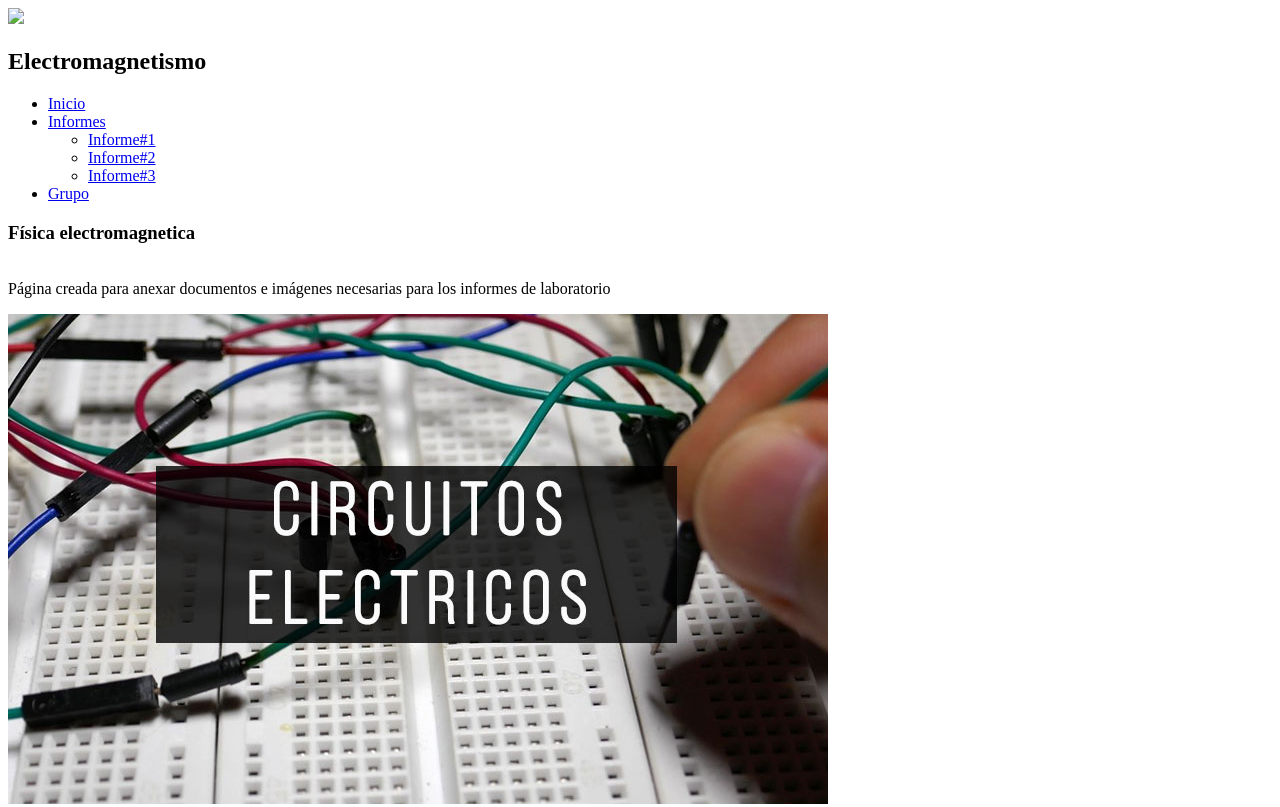
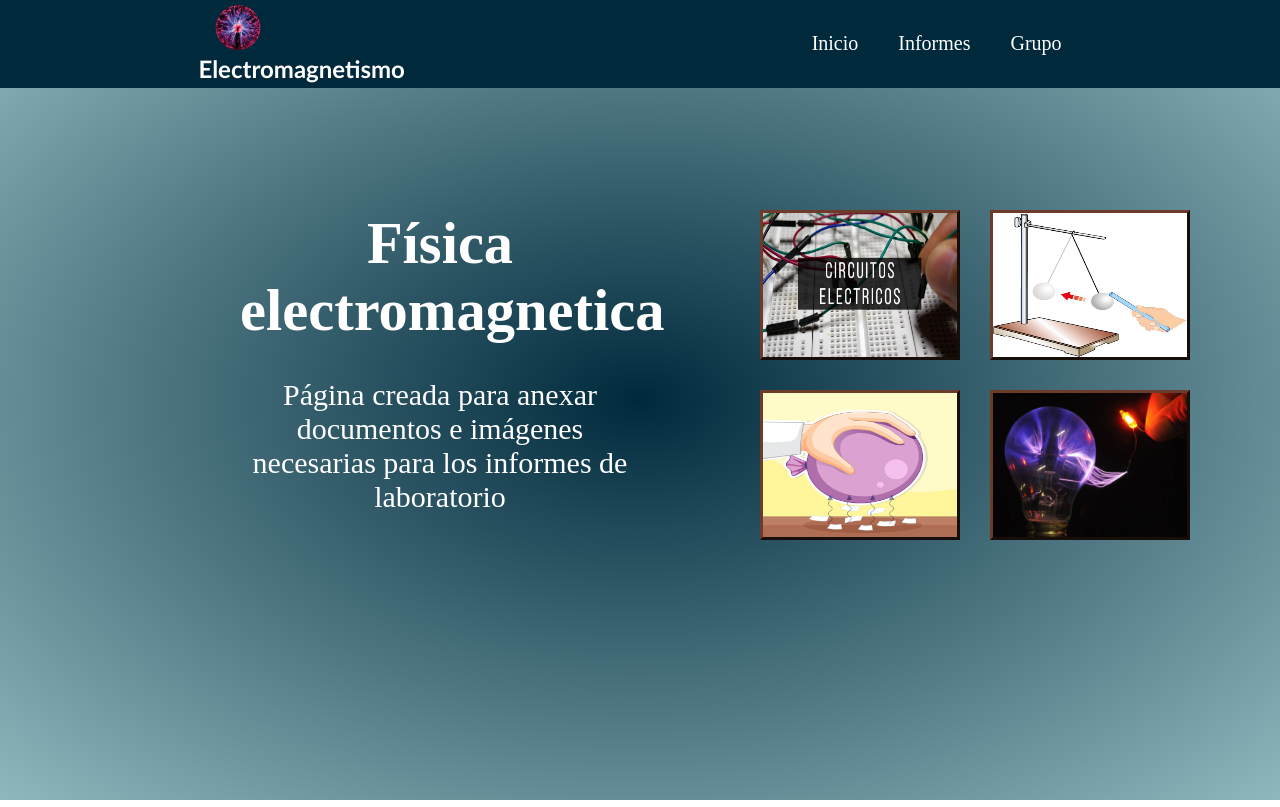
Before and after one commit to InformesFisica/Informe-fisica, a plain HTML site: page index.html in a window 1280 px wide. Shown: the top 807 px of the page. Drawn offline with Linux system fonts and the light colour scheme.

Commit message:
Update index.html

```diff
--- a/index.html
+++ b/index.html
@@ -4,15 +4,15 @@
 	<meta charset="utf-8">
 	<meta name="viewport" content="width-device-width, initial-scale=1.0">
 	<title>Informes</title>
-	<link rel="stylesheet" type="text/css" href="css\estilos.css">
-  <link rel="icon" href="img\ícono.ico">
+	<link rel="stylesheet" type="text/css" href="estilos.css">
+  <link rel="icon" href="ícono.ico">
 </head>
 <body>
     <div class="encabezado">
       <header>
         <nav>
           <div>
-            <img src="img\photo.png">
+            <img src="photo.png">
             <h2><b>Electromagnetismo</b></h2>
           </div>
           <ul>
```
